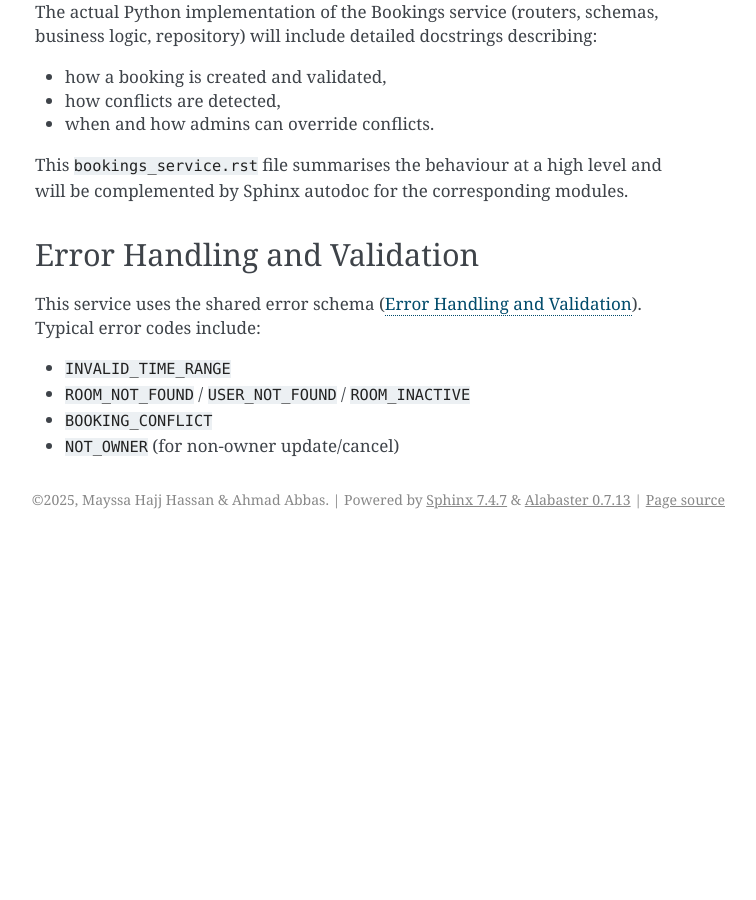
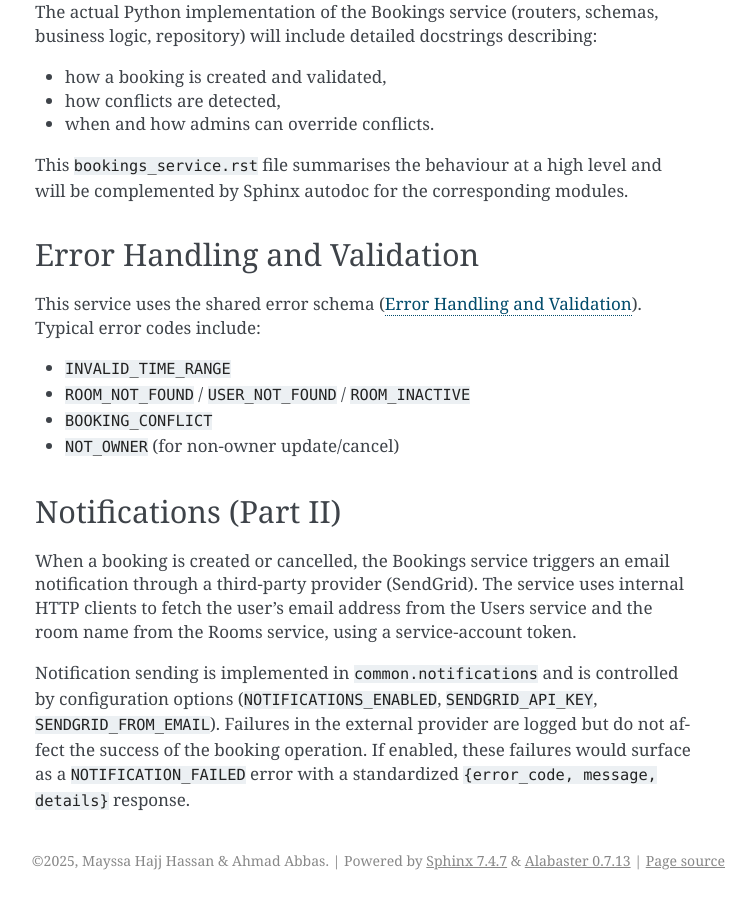
Before and after one commit to MayssaHH/MayssaHajjHassan_AhmadAbbas_meetingroom, a Sphinx documentation site: the page built from docs/source/bookings_service.rst, in a window 1280 px wide and 900 px high, scrolled down 3164 px. Shown: the whole window, without its empty margins (385-1141 px from the left). Built offline with Sphinx 7.4.7, drawn with Linux system fonts in a browser that asks for light colours; before the commit the page ends 3703 px from its top, so only the background shows below that; some of the changed text lies outside the part shown.

Commit message:
Sphinx docs for notifications

```diff
--- a/docs/source/bookings_service.rst
+++ b/docs/source/bookings_service.rst
@@ -176,3 +176,19 @@ Typical error codes include:
 * ``ROOM_NOT_FOUND`` / ``USER_NOT_FOUND`` / ``ROOM_INACTIVE``
 * ``BOOKING_CONFLICT``
 * ``NOT_OWNER`` (for non-owner update/cancel)
+
+Notifications (Part II)
+---------------------------------
+
+When a booking is created or cancelled, the Bookings service triggers an
+email notification through a third-party provider (SendGrid). The service
+uses internal HTTP clients to fetch the user's email address from the Users
+service and the room name from the Rooms service, using a service-account
+token.
+
+Notification sending is implemented in ``common.notifications`` and is
+controlled by configuration options (``NOTIFICATIONS_ENABLED``,
+``SENDGRID_API_KEY``, ``SENDGRID_FROM_EMAIL``). Failures in the external
+provider are logged but do not affect the success of the booking operation.
+If enabled, these failures would surface as a ``NOTIFICATION_FAILED`` error
+with a standardized ``{error_code, message, details}`` response.
```
